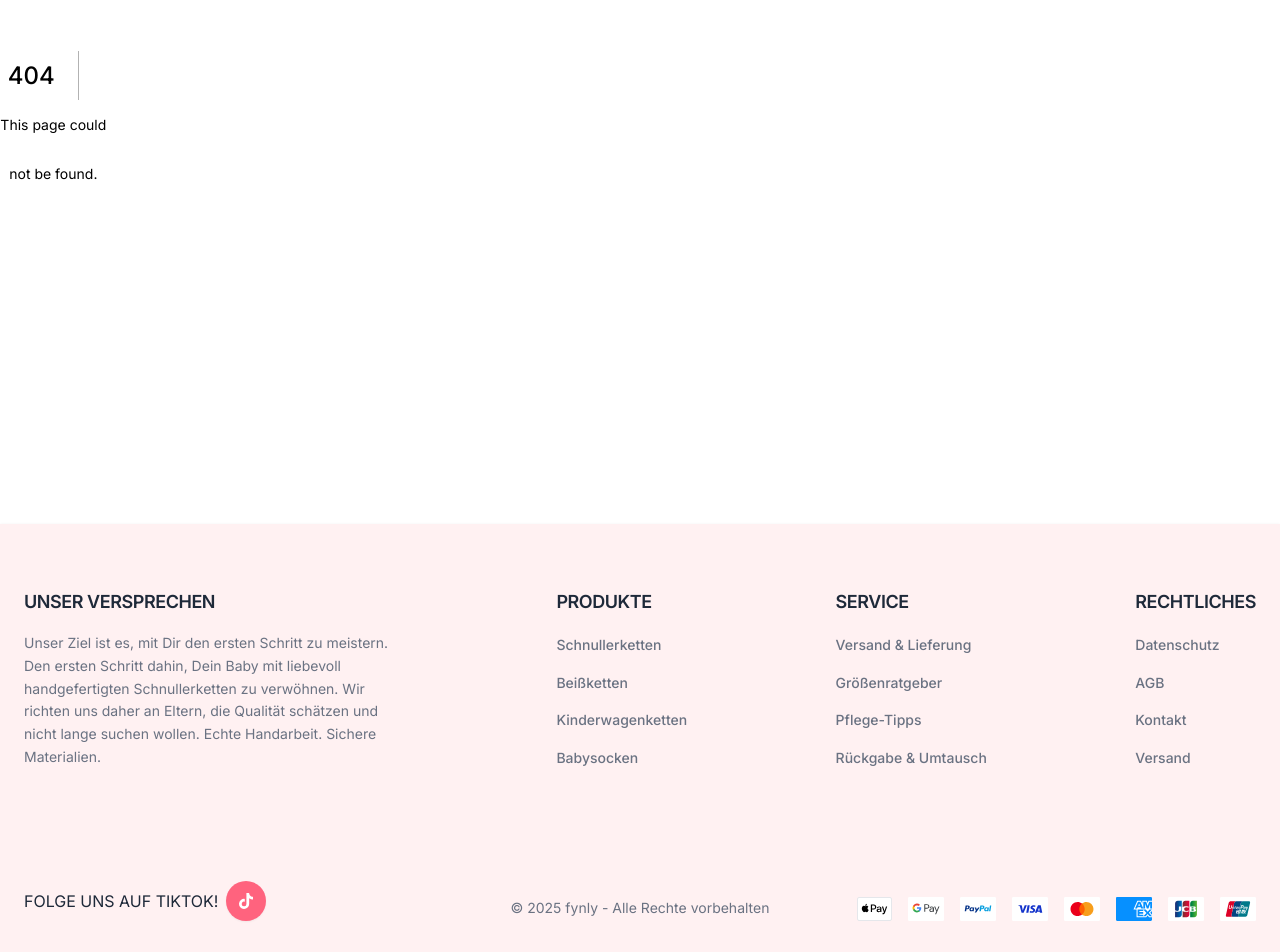
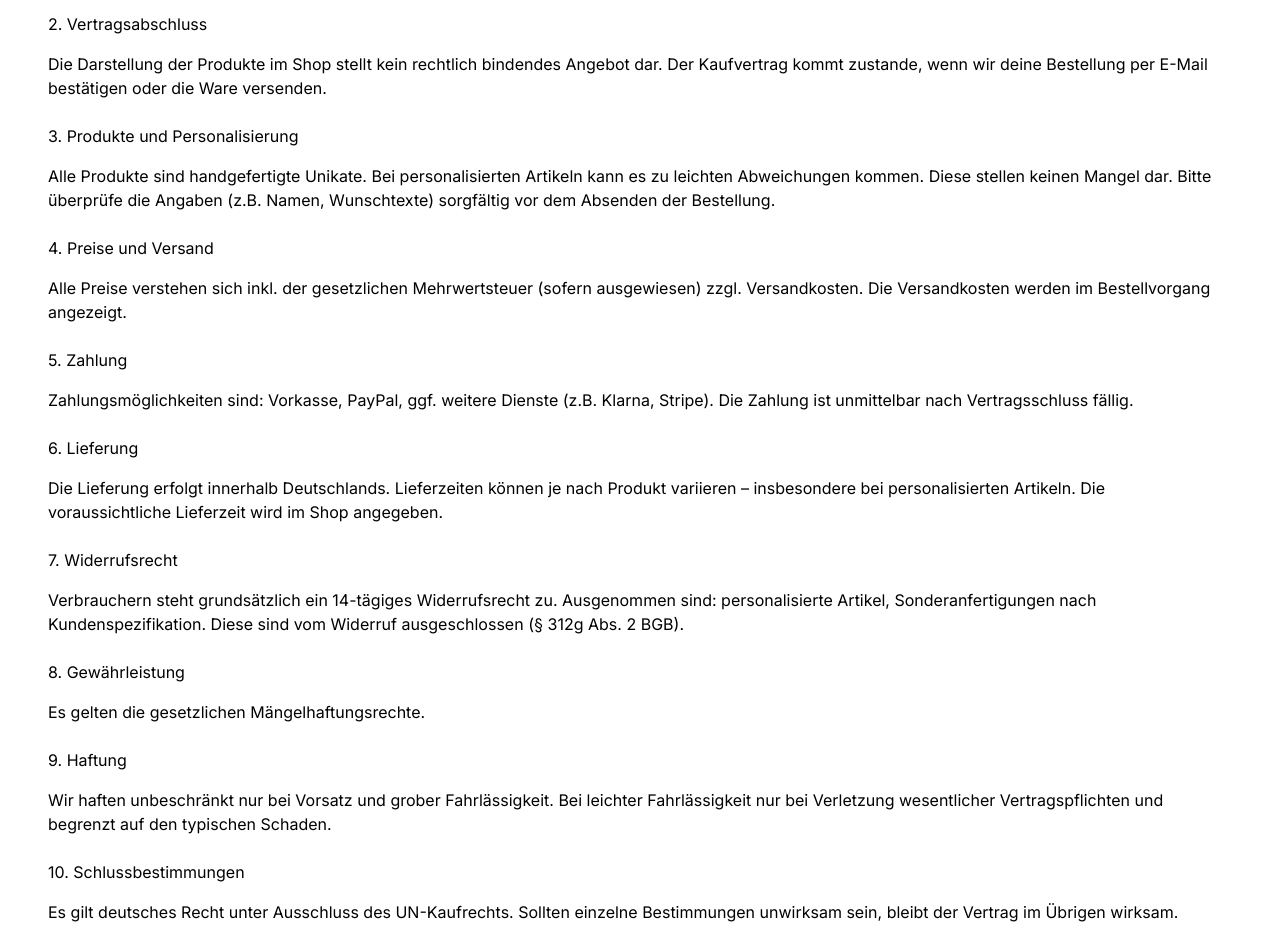
Before and after one commit to jan-riemenschneider/fynly, a Next.js app: page /legalNotice in a window 1280 px wide. Before the commit this address had no page. Shown: the part 380-1332 px from the top of the page. Built offline with nearby package versions, Linux system fonts and the light colour scheme; a web font is replaced by a local one.

Commit message:
Update package.json

```diff
--- a/package.json
+++ b/package.json
@@ -29,7 +29,7 @@
     "lucide-react": "^0.511.0",
     "motion": "^12.23.6",
     "nanoid": "^5.1.5",
-    "next": "^15.3.2",
+    "next": "^16.0.5",
     "next-cloudinary": "^6.16.0",
     "next-themes": "^0.4.6",
     "radix-ui": "^1.4.1",
@@ -56,6 +56,7 @@
     "@types/node": "^20",
     "@types/react": "^19",
     "@types/react-dom": "^19",
+    "baseline-browser-mapping": "^2.10.0",
     "eslint": "^9",
     "eslint-config-next": "15.3.2",
     "prettier": "^3.6.2",
--- /dev/null
+++ b/src/app/legalNotice/page.tsx
@@ -0,0 +1,89 @@
+import { Section } from '@/components/sections/Section'
+
+export default function legalNotice() {
+  return (
+    <Section>
+      <div className="col-span-12 flex flex-col justify-start gap-6 p-6">
+        <h1>Allgemeine Geschäftsbedingungen (AGB)</h1>
+
+        <div className="space-y-2 md:space-y-4">
+          <h2>1. Geltungsbereich</h2>
+          <p>
+            Diese AGB gelten für alle Bestellungen über unseren Onlineshop
+            „fynly“, vertreten durch Lisa-Marie Aschoff.
+          </p>
+        </div>
+        <div className="space-y-2 md:space-y-4">
+          <h2>2. Vertragsabschluss</h2>
+          <p>
+            Die Darstellung der Produkte im Shop stellt kein rechtlich bindendes
+            Angebot dar. Der Kaufvertrag kommt zustande, wenn wir deine
+            Bestellung per E-Mail bestätigen oder die Ware versenden.
+          </p>
+        </div>
+        <div className="space-y-2 md:space-y-4">
+          <h2>3. Produkte und Personalisierung</h2>
+          <p>
+            Alle Produkte sind handgefertigte Unikate. Bei personalisierten
+            Artikeln kann es zu leichten Abweichungen kommen. Diese stellen
+            keinen Mangel dar. Bitte überprüfe die Angaben (z.B. Namen,
+            Wunschtexte) sorgfältig vor dem Absenden der Bestellung.
+          </p>
+        </div>
+        <div className="space-y-2 md:space-y-4">
+          <h2>4. Preise und Versand</h2>
+          <p>
+            Alle Preise verstehen sich inkl. der gesetzlichen Mehrwertsteuer
+            (sofern ausgewiesen) zzgl. Versandkosten. Die Versandkosten werden
+            im Bestellvorgang angezeigt.
+          </p>
+        </div>
+        <div className="space-y-2 md:space-y-4">
+          <h2>5. Zahlung</h2>
+          <p>
+            Zahlungsmöglichkeiten sind: Vorkasse, PayPal, ggf. weitere Dienste
+            (z.B. Klarna, Stripe). Die Zahlung ist unmittelbar nach
+            Vertragsschluss fällig.
+          </p>
+        </div>
+        <div className="space-y-2 md:space-y-4">
+          <h2>6. Lieferung</h2>
+          <p>
+            Die Lieferung erfolgt innerhalb Deutschlands. Lieferzeiten können je
+            nach Produkt variieren – insbesondere bei personalisierten Artikeln.
+            Die voraussichtliche Lieferzeit wird im Shop angegeben.
+          </p>
+        </div>
+        <div className="space-y-2 md:space-y-4">
+          <h2>7. Widerrufsrecht</h2>
+          <p>
+            Verbrauchern steht grundsätzlich ein 14-tägiges Widerrufsrecht zu.
+            Ausgenommen sind: personalisierte Artikel, Sonderanfertigungen nach
+            Kundenspezifikation. Diese sind vom Widerruf ausgeschlossen (§ 312g
+            Abs. 2 BGB).
+          </p>
+        </div>
+        <div className="space-y-2 md:space-y-4">
+          <h2>8. Gewährleistung</h2>
+          <p>Es gelten die gesetzlichen Mängelhaftungsrechte.</p>
+        </div>
+        <div className="space-y-2 md:space-y-4">
+          <h2>9. Haftung</h2>
+          <p>
+            Wir haften unbeschränkt nur bei Vorsatz und grober Fahrlässigkeit.
+            Bei leichter Fahrlässigkeit nur bei Verletzung wesentlicher
+            Vertragspflichten und begrenzt auf den typischen Schaden.
+          </p>
+        </div>
+        <div className="space-y-2 md:space-y-4">
+          <h2>10. Schlussbestimmungen</h2>
+          <p>
+            Es gilt deutsches Recht unter Ausschluss des UN-Kaufrechts. Sollten
+            einzelne Bestimmungen unwirksam sein, bleibt der Vertrag im Übrigen
+            wirksam.
+          </p>
+        </div>
+      </div>
+    </Section>
+  )
+}
```
Also changed, not shown: tsconfig.json (+17 -6 lines), 1 other file (tests, documents, lock files or other folders).
